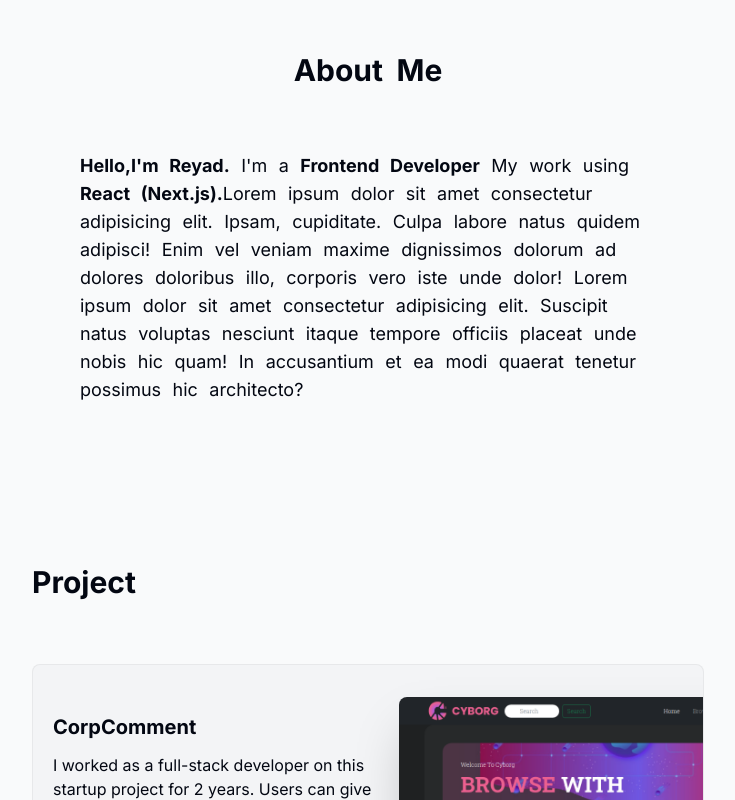
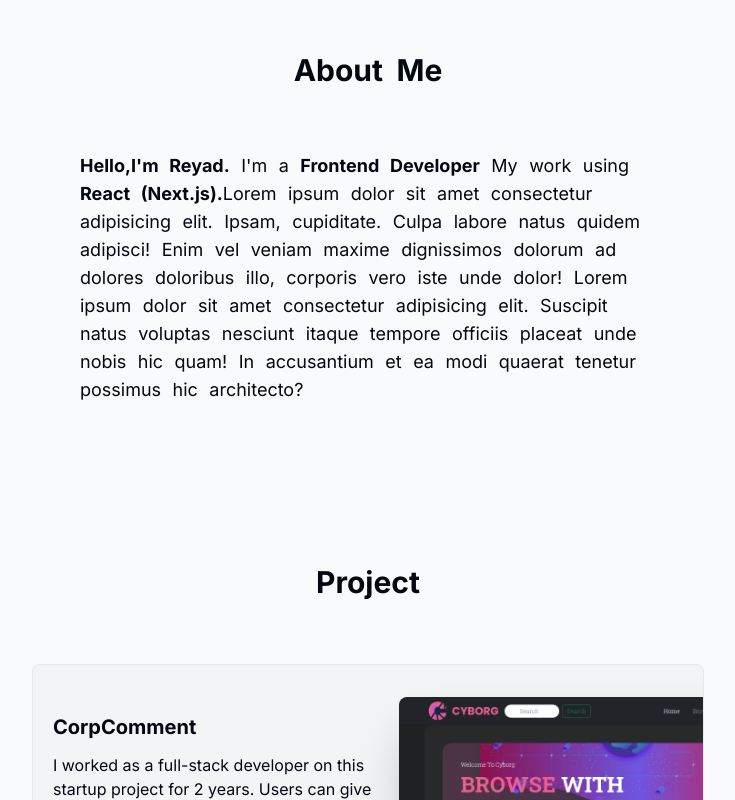
Before and after one commit to Reyad-Mousa/portfolio, a Next.js app: page / in a window 1280 px wide. Shown: the part 595-1395 px from the top of the page, without its empty margins (272-1007 px from the left). Built offline with nearby package versions, Linux system fonts and the light colour scheme.

Commit message:
Update SectionHead.tsx

```diff
--- a/components/SectionHead.tsx
+++ b/components/SectionHead.tsx
@@ -3,7 +3,11 @@ type sectionHeadProps = {
   children: React.ReactNode;
 };
 const SectionHead = ({ children }: sectionHeadProps) => {
-  return <h2 className="font-bold text-2xl sm:text-3xl  mb-16">{children}</h2>;
+  return (
+    <h2 className="font-bold text-center text-2xl sm:text-3xl  mb-16">
+      {children}
+    </h2>
+  );
 };
 
 export default SectionHead;
```
